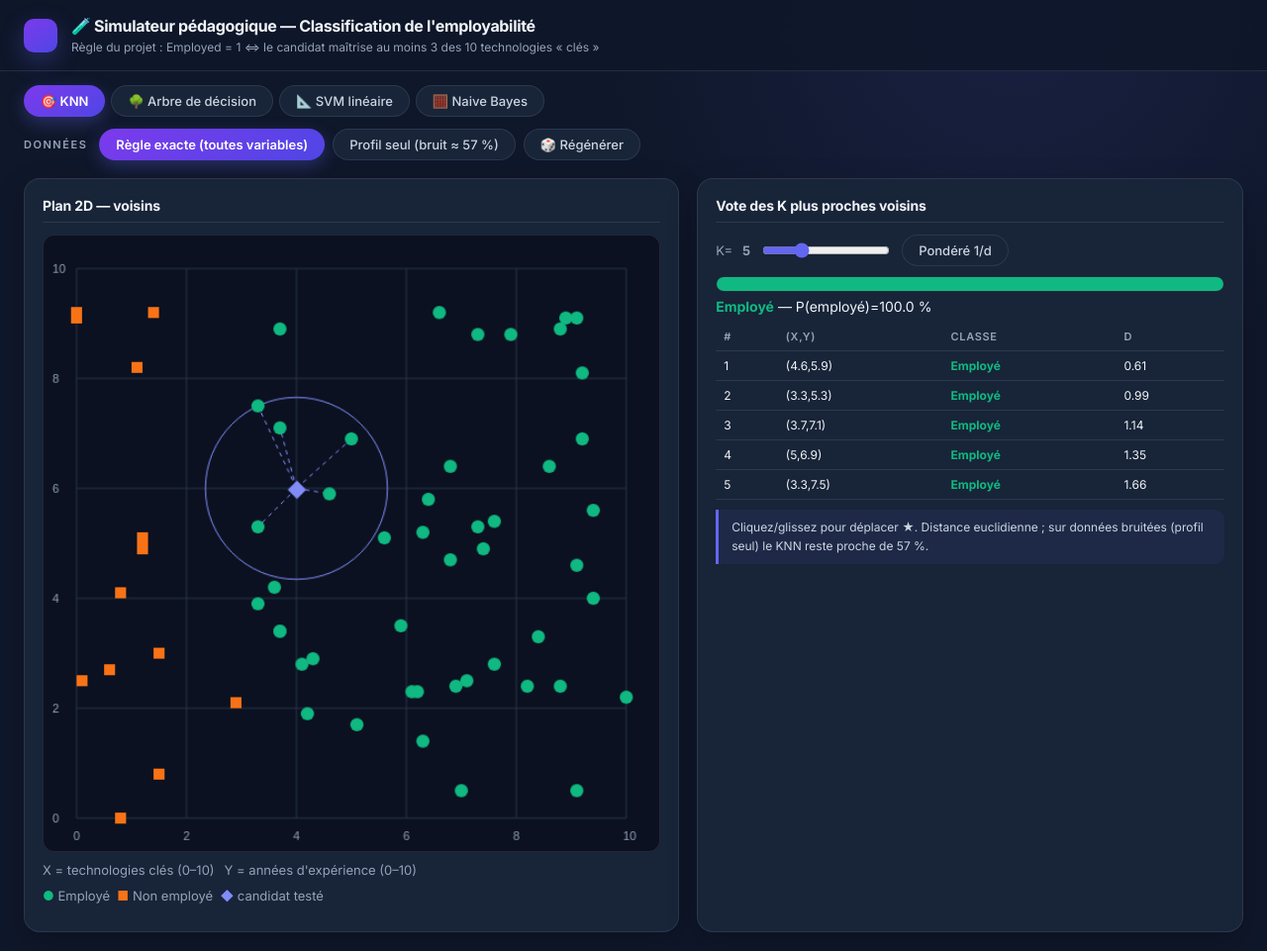
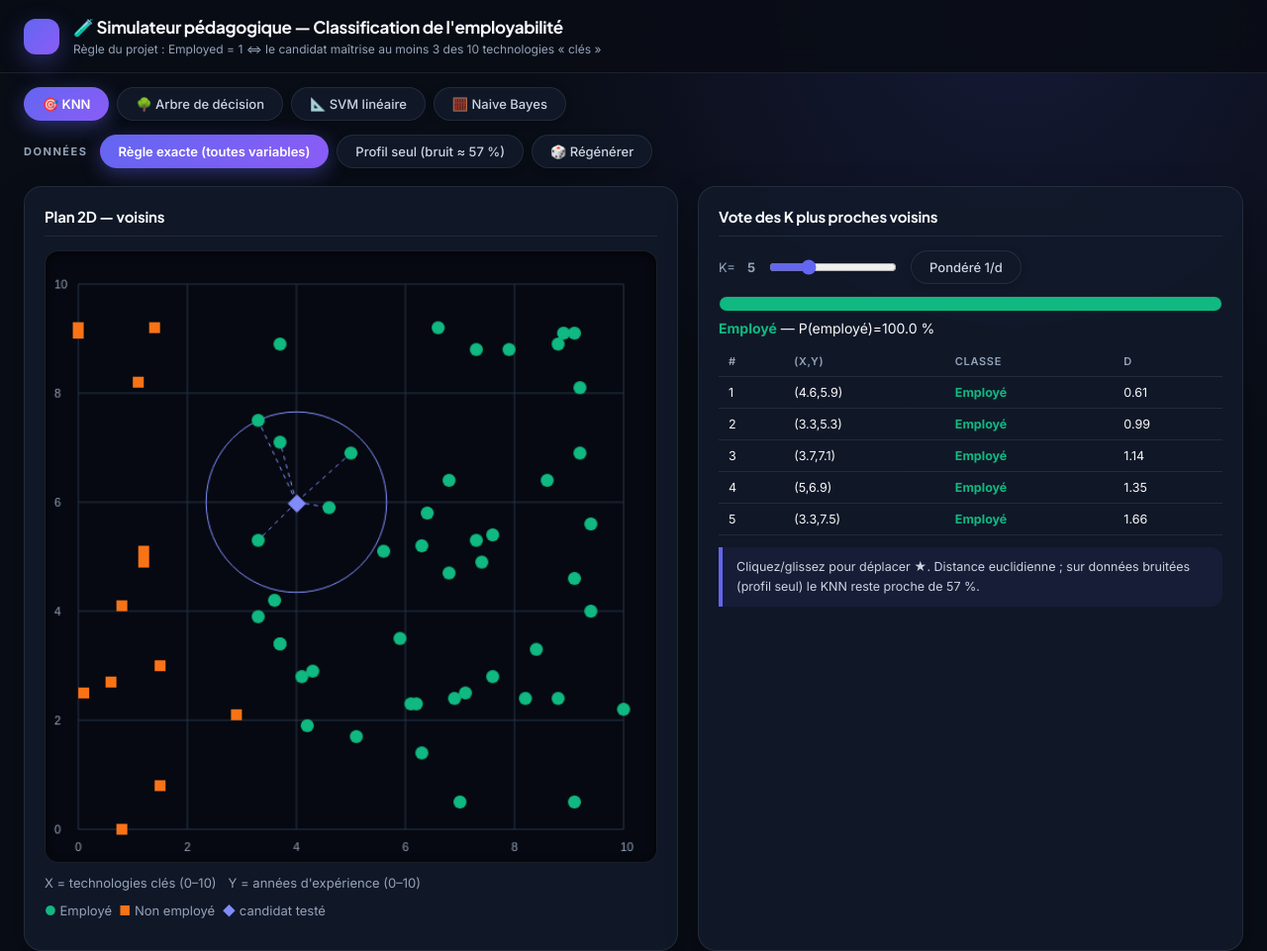
Before and after one commit to cris7suii/DM_Project, a plain HTML site: page simulation/index.html in a window 1280 px wide. Shown: the whole page at 99% size. Drawn offline with Linux system fonts and the light colour scheme.

Commit message:
style(simulation): polish 2D canvas and sandbox styling to match dark theme

```diff
--- a/simulation/css/style.css
+++ b/simulation/css/style.css
@@ -1,25 +1,26 @@
-@import url('https://fonts.googleapis.com/css2?family=Inter:wght@400;500;600;700&display=swap');
+@import url('https://fonts.googleapis.com/css2?family=Plus+Jakarta+Sans:wght@500;600;700;800&family=Inter:wght@400;500;600;700&display=swap');
+
 :root {
-  --bg: #0f172a;
-  --card: #182438;
-  --card2: #1e293b;
-  --bd: rgba(148, 163, 184, .16);
-  --tx: #f1f5f9;
+  --bg: #090d16;
+  --card: rgba(18, 26, 43, 0.85);
+  --card2: #161f33;
+  --bd: rgba(148, 163, 184, 0.14);
+  --tx: #f8fafc;
   --mu: #94a3b8;
   --soft: #cbd5e1;
   --b: #10b981;   /* Employé */
   --r: #f97316;   /* Non employé */
   --o: #818cf8;   /* Candidat testé */
   --ind: #6366f1; /* Accent principal */
-  --vio: #7c3aed;
-  --cy: #22d3ee;
+  --vio: #8b5cf6;
+  --cy: #06b6d4;
   --g: #10b981;
 }
 
 * { box-sizing: border-box; }
 body {
   margin: 0;
-  background: radial-gradient(circle at 80% 0%, rgba(99, 102, 241, .12), transparent 30%), var(--bg);
+  background: radial-gradient(circle at 80% 0%, rgba(99, 102, 241, 0.14), transparent 35%), var(--bg);
   color: var(--tx);
   font: 14px 'Inter', -apple-system, BlinkMacSystemFont, "Segoe UI", Roboto, Helvetica, Arial, sans-serif;
   -webkit-font-smoothing: antialiased;
@@ -29,7 +30,7 @@ body {
 header {
   padding: 16px 24px;
   border-bottom: 1px solid var(--bd);
-  background: rgba(15, 23, 42, .85);
+  background: rgba(9, 13, 22, 0.9);
   backdrop-filter: blur(14px);
   display: flex;
   align-items: center;
@@ -37,19 +38,26 @@ header {
 }
 header::before {
   content: "";
-  width: 34px; height: 34px; flex: none;
-  border-radius: 10px;
-  background: linear-gradient(145deg, var(--vio), #4f46e5);
-  box-shadow: 0 8px 24px rgba(99, 102, 241, .32);
+  width: 36px; height: 36px; flex: none;
+  border-radius: 12px;
+  background: linear-gradient(135deg, var(--ind), var(--vio));
+  box-shadow: 0 8px 24px rgba(99, 102, 241, 0.35);
 }
-h1 { font-size: 16px; margin: 0 0 2px; color: var(--tx); font-weight: 700; letter-spacing: -.02em; }
+h1 {
+  font-family: 'Plus Jakarta Sans', sans-serif;
+  font-size: 17px;
+  margin: 0 0 2px;
+  color: var(--tx);
+  font-weight: 700;
+  letter-spacing: -.02em;
+}
 header small { color: var(--mu); font-size: 12px; }
 
 /* ---------- Navigation (onglets algorithmes) ---------- */
 nav {
   display: flex;
-  gap: 6px;
-  padding: 14px 24px 4px;
+  gap: 8px;
+  padding: 14px 24px 6px;
   flex-wrap: wrap;
 }
 nav button, .btn {
@@ -57,24 +65,26 @@ nav button, .btn {
   color: var(--soft);
   border: 1px solid var(--bd);
   border-radius: 999px;
-  padding: 7px 16px;
+  padding: 8px 18px;
   cursor: pointer;
   font: inherit;
   font-size: 13px;
   font-weight: 500;
-  transition: all .2s ease;
+  transition: all .2s cubic-bezier(0.4, 0, 0.2, 1);
+  box-shadow: 0 2px 8px rgba(0, 0, 0, 0.2);
 }
 nav button:hover, .btn:hover {
   background: var(--card2);
-  border-color: rgba(129, 140, 248, .5);
+  border-color: rgba(99, 102, 241, 0.4);
   color: var(--tx);
+  transform: translateY(-1px);
 }
 nav button.on, .btn.on {
-  background: linear-gradient(145deg, var(--vio), #4f46e5);
+  background: linear-gradient(135deg, var(--ind), var(--vio));
   border-color: transparent;
   color: #fff;
   font-weight: 600;
-  box-shadow: 0 6px 18px rgba(99, 102, 241, .32);
+  box-shadow: 0 6px 20px rgba(99, 102, 241, 0.38);
 }
 
 /* ---------- Barre « Données » ---------- */
@@ -88,7 +98,7 @@ nav button.on, .btn.on {
 .toolbar > span {
   color: var(--mu);
   font-size: 11px;
-  font-weight: 600;
+  font-weight: 700;
   letter-spacing: .14em;
   text-transform: uppercase;
   margin-right: 4px;
@@ -98,8 +108,8 @@ nav button.on, .btn.on {
 main {
   display: grid;
   grid-template-columns: minmax(320px, 1.2fr) minmax(300px, 1fr);
-  gap: 18px;
-  padding: 18px 24px 24px;
+  gap: 20px;
+  padding: 18px 24px 28px;
 }
 @media (max-width: 840px) {
   main { grid-template-columns: 1fr; }
@@ -108,36 +118,39 @@ main {
 .card {
   background: var(--card);
   border: 1px solid var(--bd);
-  border-radius: 16px;
-  padding: 18px;
-  box-shadow: 0 10px 30px rgba(0, 0, 0, .22);
+  border-radius: 18px;
+  padding: 20px;
+  box-shadow: 0 12px 32px rgba(0, 0, 0, 0.3);
+  backdrop-filter: blur(12px);
 }
 .card h2 {
-  font-size: 14px;
-  margin: 0 0 12px;
+  font-family: 'Plus Jakarta Sans', sans-serif;
+  font-size: 15px;
+  margin: 0 0 14px;
   color: var(--tx);
   font-weight: 700;
   letter-spacing: -.01em;
   border-bottom: 1px solid var(--bd);
-  padding-bottom: 8px;
+  padding-bottom: 10px;
 }
 
 canvas {
   width: 100%;
   aspect-ratio: 1/1;
-  background: #0b1120;
+  background: #060911;
   border: 1px solid var(--bd);
-  border-radius: 12px;
+  border-radius: 14px;
   display: block;
   cursor: crosshair;
+  box-shadow: inset 0 2px 10px rgba(0, 0, 0, 0.6);
 }
 
 .row {
   display: flex;
-  gap: 10px;
+  gap: 12px;
   align-items: center;
   flex-wrap: wrap;
-  margin: 10px 0;
+  margin: 12px 0;
   color: var(--mu);
   font-size: 13px;
 }
@@ -151,40 +164,41 @@ input[type=range] {
   border-radius: 999px;
   overflow: hidden;
   display: flex;
-  background: #0b1120;
+  background: #060911;
   border: 1px solid var(--bd);
-  margin: 6px 0;
+  margin: 8px 0;
 }
 .bar i { display: block; height: 100%; transition: width .3s ease; }
 
 .note {
-  border-left: 3px solid var(--ind);
-  padding: 9px 13px;
-  background: rgba(99, 102, 241, .08);
-  border-radius: 0 10px 10px 0;
-  margin: 10px 0;
+  border-left: 4px solid var(--ind);
+  padding: 10px 14px;
+  background: rgba(99, 102, 241, 0.08);
+  border-radius: 0 12px 12px 0;
+  margin: 12px 0;
   color: var(--soft);
-  font-size: 12px;
-  line-height: 1.55;
+  font-size: 12.5px;
+  line-height: 1.6;
 }
 
 code {
-  background: #0b1120;
-  padding: 2px 6px;
+  background: #060911;
+  padding: 3px 7px;
   border-radius: 6px;
   color: var(--cy);
   font-family: ui-monospace, SFMono-Regular, Menlo, Monaco, Consolas, monospace;
   font-size: 12px;
+  border: 1px solid var(--bd);
 }
 
 table {
   width: 100%;
   border-collapse: collapse;
-  font-size: 12px;
-  margin: 8px 0;
+  font-size: 12.5px;
+  margin: 10px 0;
 }
 td, th {
-  padding: 7px 8px;
+  padding: 8px 10px;
   border-bottom: 1px solid var(--bd);
   text-align: left;
 }
```
